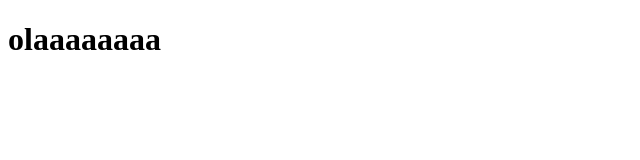
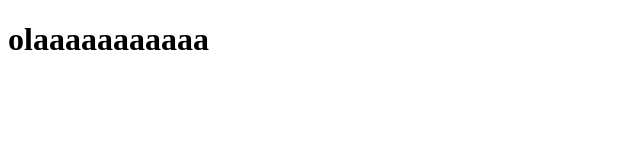
Before and after one commit to GabumonG/criando-um-site-responsivo, a plain HTML site: page index.html in a window 1280 px wide. Shown: the full height of the page, 0-640 px from the left. Drawn offline with Linux system fonts and the light colour scheme.

Commit message:
h1 modificado teste

```diff
--- a/index.html
+++ b/index.html
@@ -8,7 +8,7 @@
     </head>
     <body>
 
-        <h1>olaaaaaaaa</h1>
+        <h1>olaaaaaaaaaaa</h1>
 
     </body>
 </html>
```
